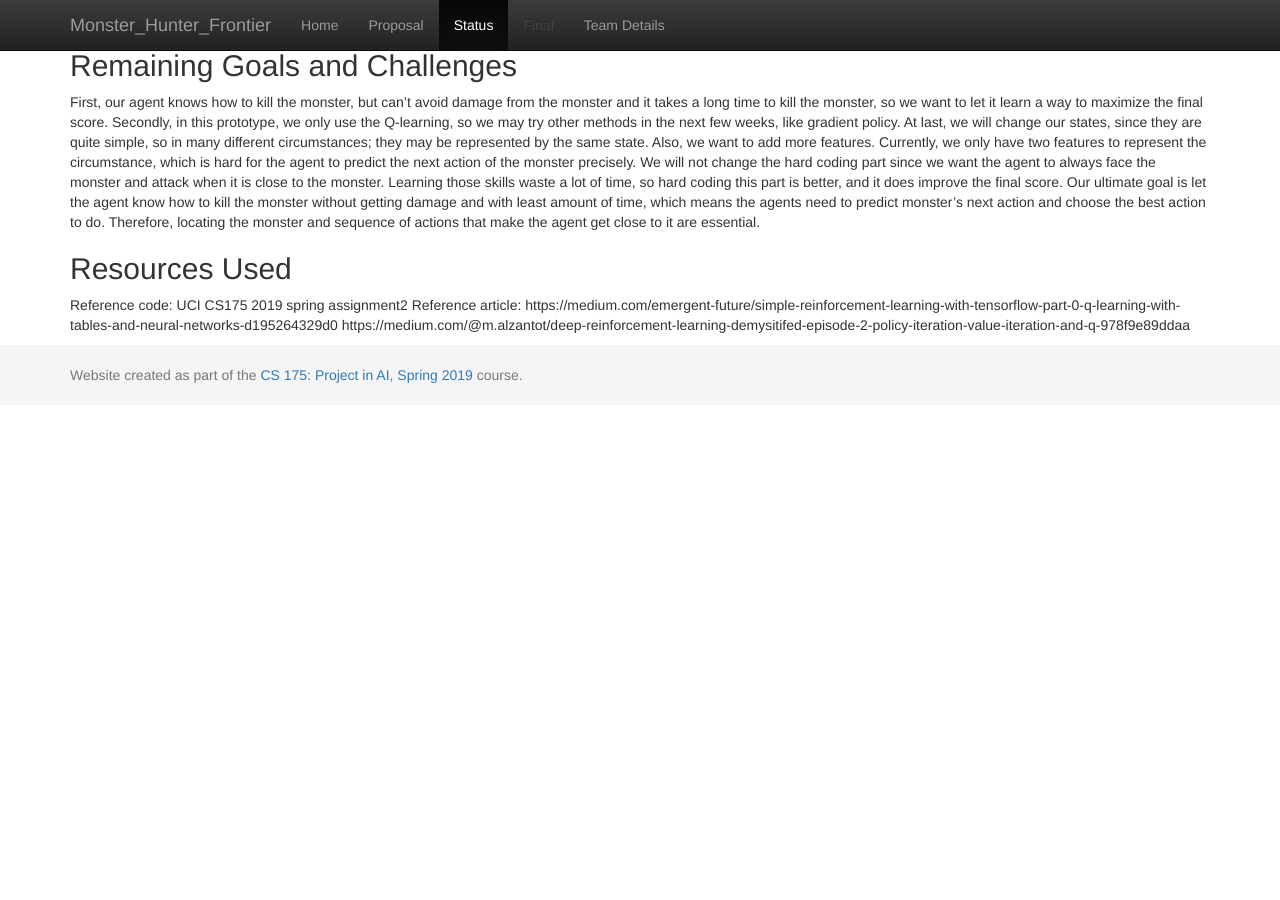
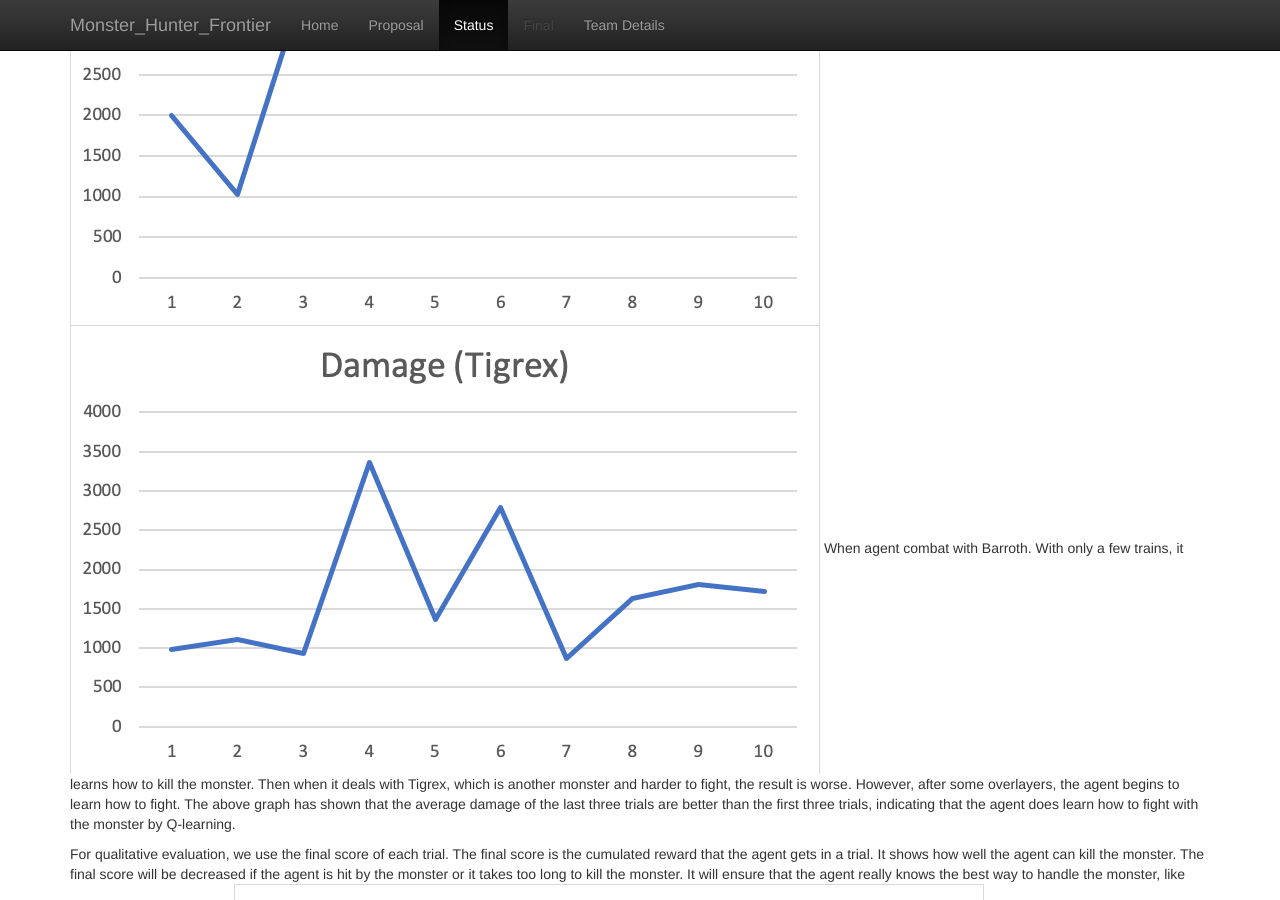
Before and after one commit to zihuazhang337/Group-25, a Jekyll site: the page built from docs/status.md, in a window 1280 px wide and 900 px high, scrolled down 916 px. Built offline with Jekyll 4.4.1, drawn with Linux system fonts in a browser that asks for light colours; before the commit the page ends 1321 px from its top, so only the background shows below that; some of the changed text lies outside the part shown.

Commit message:
Update status.md

```diff
--- a/docs/status.md
+++ b/docs/status.md
@@ -20,13 +20,13 @@ The reward function takes the agent health point and monster health point as inp
 
 ## Evaluation
 We use the monster total damage for the quantitative evaluation. The goal of our project is let the agent learns how to kill the monster efficiently, so if the agent does learn the policy of killing the monster, it will try to damage the monster as much as possible. Therefore, the damage for each trial is a good parameter to estimate how good the agent performs.
-![Damage to Barroth](Damage Barroth.png)
-![Damage to Tigrex](Damage Tigrex.png)
+![Damage to Barroth](status result/Damage Barroth.png)
+![Damage to Tigrex](status result/Damage Tigrex.png)
 When agent combat with Barroth. With only a few trains, it learns how to kill the monster. Then when it deals with Tigrex, which is another monster and harder to fight, the result is worse. However, after some overlayers, the agent begins to learn how to fight. The above graph has shown that the average damage of the last three trials are better than the first three trials, indicating that the agent does learn how to fight with the monster by Q-learning.
 
 For qualitative evaluation, we use the final score of each trial. The final score is the cumulated reward that the agent gets in a trial. It shows how well the agent can kill the monster. The final score will be decreased if the agent is hit by the monster or it takes too long to kill the monster. It will ensure that the agent really knows the best way to handle the monster, like dodging monster’s attack.
-![Final score (Barroth)](Final score Barroth.png)
-![Final score (Tigrex)](Final score Tigrex.png)
+![Final score (Barroth)](status result/Final score Barroth.png)
+![Final score (Tigrex)](status result/Final score Tigrex.png)
 The above two graphs are very similar. Comparing the first few trials and the last few one, the score does improve, but it does not seem like it finds the best way to fight. The score is fluctuating.
 
 ## Remaining Goals and Challenges
@@ -36,7 +36,11 @@ First, our agent knows how to kill the monster, but can’t avoid damage from th
 
 ## Resources Used
 Reference code:
+
 UCI CS175 2019 spring assignment2
+
 Reference article:
+
 https://medium.com/emergent-future/simple-reinforcement-learning-with-tensorflow-part-0-q-learning-with-tables-and-neural-networks-d195264329d0
+
 https://medium.com/@m.alzantot/deep-reinforcement-learning-demysitifed-episode-2-policy-iteration-value-iteration-and-q-978f9e89ddaa
```
